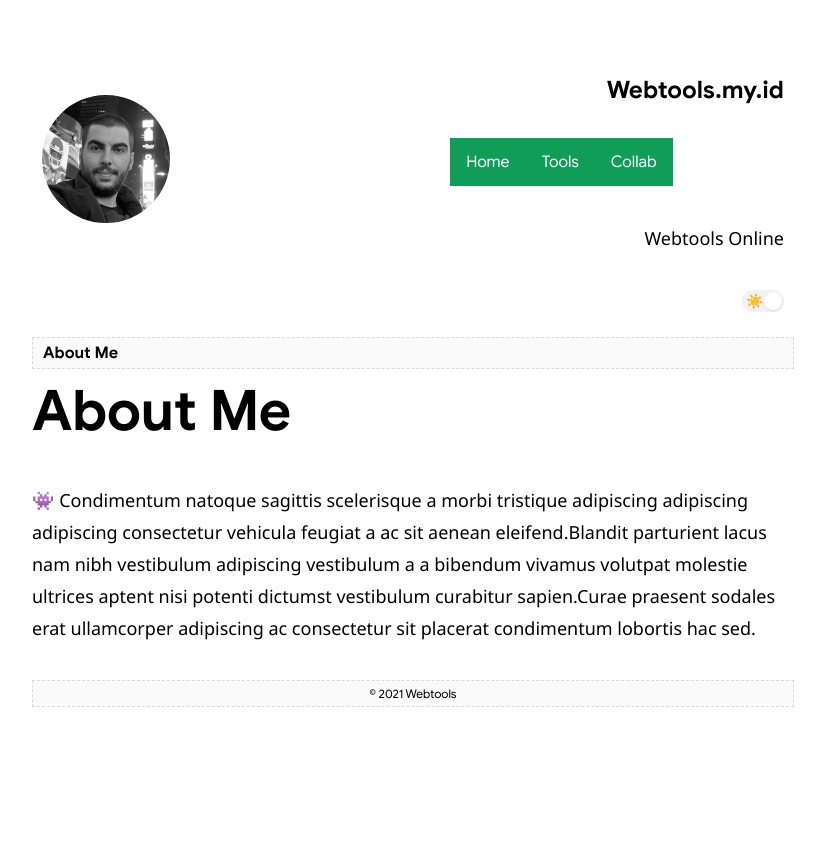
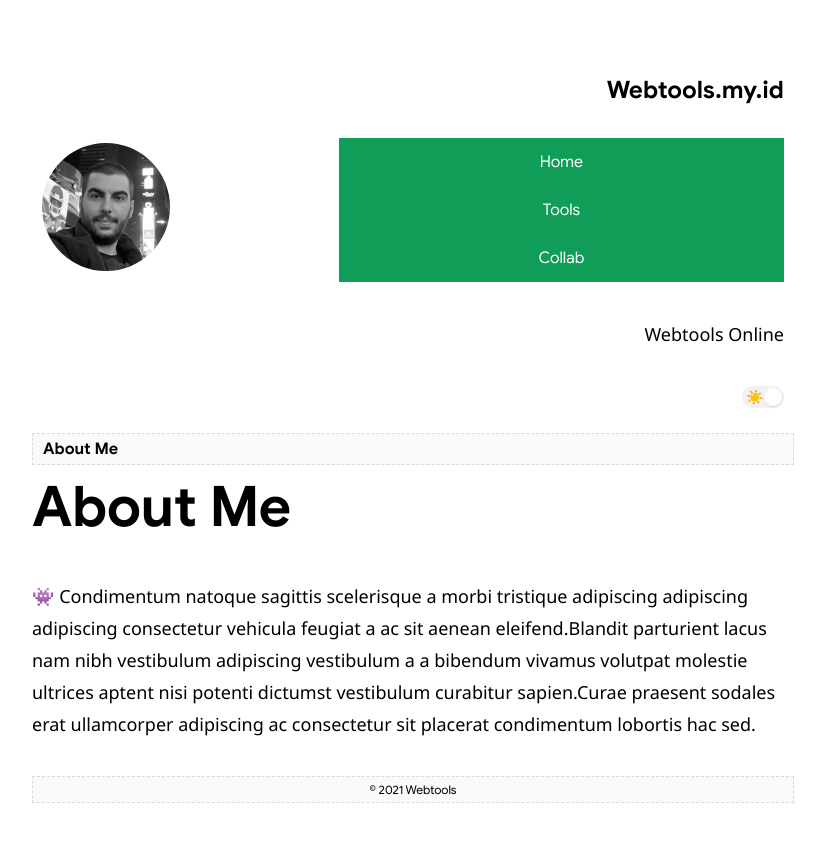
Before and after one commit to ham-zah/33870015, a Jekyll site: the page built from about.html, in a window 1280 px wide. Shown: the top 842 px of the page, without its empty margins (227-1052 px from the left). Built offline with Jekyll 4.4.1, drawn with Linux system fonts in a browser that asks for light colours.

Commit message:
Update style.css

```diff
--- a/assets/css/style.css
+++ b/assets/css/style.css
@@ -1,7 +1,27 @@
 @import url('/gs.css');
 
 /* Custom */
-.nav1 ul{list-style-type:none;margin:0;padding:0;overflow:hidden;display:flex;justify-content:center}.nav1 li{background-color:#0f9d58;float:left}.nav1 li a{display:block;color:#fff;text-align:center;padding:14px 16px;text-decoration:none}.nav1 li a:hover{text-decoration:underline}
+.nav1 ul {
+  list-style-type: none;
+  margin: 0;
+  padding: 0;
+  overflow: hidden;
+}
+.nav1 li {
+  background-color: #0f9d58;
+  /* float: left */
+}
+.nav1 li a {
+  display: block;
+  color: #fff;
+  text-align: center;
+  padding: 14px 16px;
+  text-decoration: none
+}
+.nav1 li a:hover {
+  text-decoration: underline
+}
+/* end c */
 
 :root {
     --bg-color: #fafafa;
```
